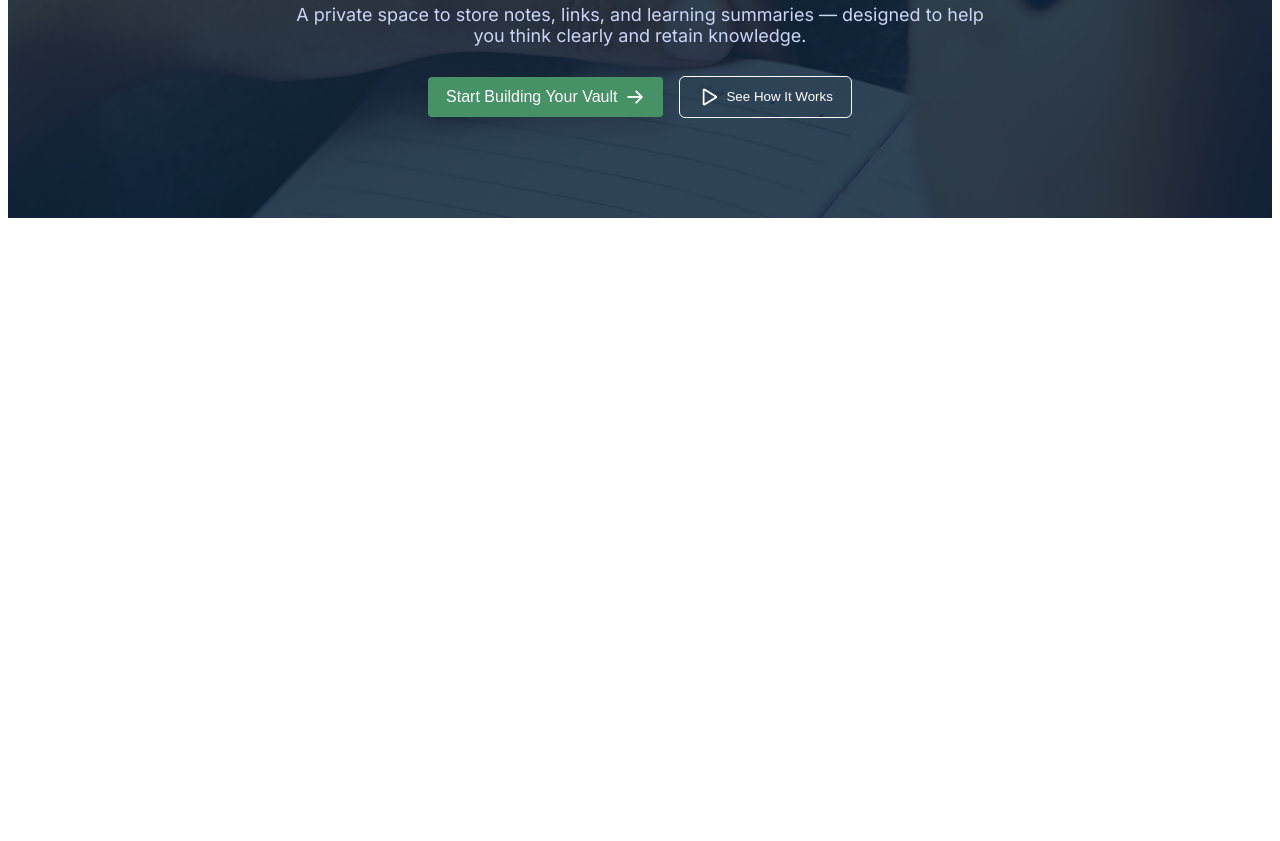
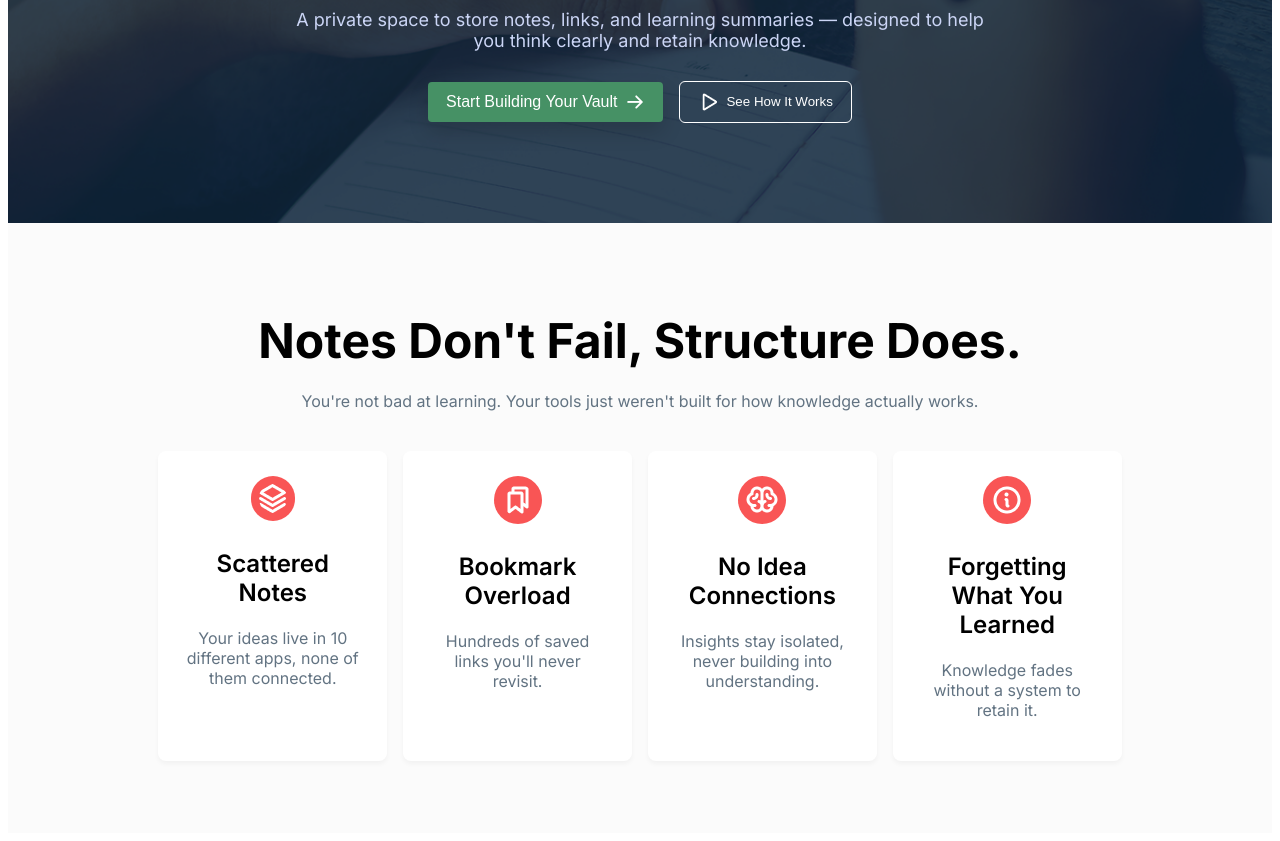
Before and after one commit to mahmud-coder/B13_A1_Mahmud, a plain HTML site: page index.html in a window 1280 px wide. Shown: the part 513-1354 px from the top of the page. Before the commit the page ends 800 px from the top, so only its background shows below. Drawn offline with Linux system fonts and the light colour scheme.

Commit message:
Card Section Added

```diff
--- a/index.html
+++ b/index.html
@@ -36,5 +36,34 @@
     </section>
 
 
+<section class="cards-section">
+    <h2>Notes Don't Fail, Structure Does.</h2>
+    <p >You're not bad at learning. Your tools just weren't built for how knowledge actually works.</p>
+
+    <div class="problem-cards">
+        <div class="card">
+            <img class="info_img" src="assets/Vector.png" alt="">
+            <h3>Scattered Notes</h3>
+            <p>Your ideas live in 10 different apps, none of them connected.</p>
+        </div>
+        <div class="card">
+            <img class="info_img" src="assets/Bookmarks.png" alt="">
+            <h3>Bookmark Overload</h3>
+            <p>Hundreds of saved links you'll never revisit.</p>
+        </div>
+        <div class="card">
+            <img class="info_img" src="assets/Brain.png" alt="">
+            <h3>No Idea Connections</h3>
+            <p>Insights stay isolated, never building into understanding.</p>
+        </div>
+        <div class="card">
+            <img class="info_img" src="assets/Info.png" alt="">
+            <h3>Forgetting What You Learned</h3>
+            <p>Knowledge fades without a system to retain it.</p>
+        </div>
+    </div>
+</section>
+
+
 </body>
 </html>
--- a/style.css
+++ b/style.css
@@ -106,3 +106,61 @@ body{
     display: inline-flex;
     align-items: center;
     gap: 16px;
+}
+
+
+
+.cards-section {
+    padding: 3rem 10%;
+    text-align: center;
+    background: #FBFBFB;
+}
+
+.cards-section h2{
+
+font-size: 48px;
+font-weight: 700;
+text-align: center;
+margin-bottom: 0%;
+
+}
+
+p{
+color:#627382;
+font-style: Regular;
+font-size: 16px;
+font-weight: 400;
+letter-spacing: 0%;
+text-align: center;
+padding-top: 5px;
+}
+
+.cards-section h3{
+font-size: 24px;
+font-weight: 600;
+text-align: center;
+margin-bottom: 0%;
+}
+
+.problem-cards {
+    display: flex;
+    gap: 16px;
+    margin-top: 16px;
+    padding: 24px;
+    justify-content: flex-start;
+
+}
+
+.card {
+    background: #ffffff;
+    padding: 25px;
+    width: 220px;
+    border-radius: 8px;
+    box-shadow: rgba(0, 0, 0, 0.04) 0px 3px 5px;
+}
+
+.info_img{
+    background-color: #F95555;
+    padding: 8px;
+    border-radius: 100px;
+}
```
